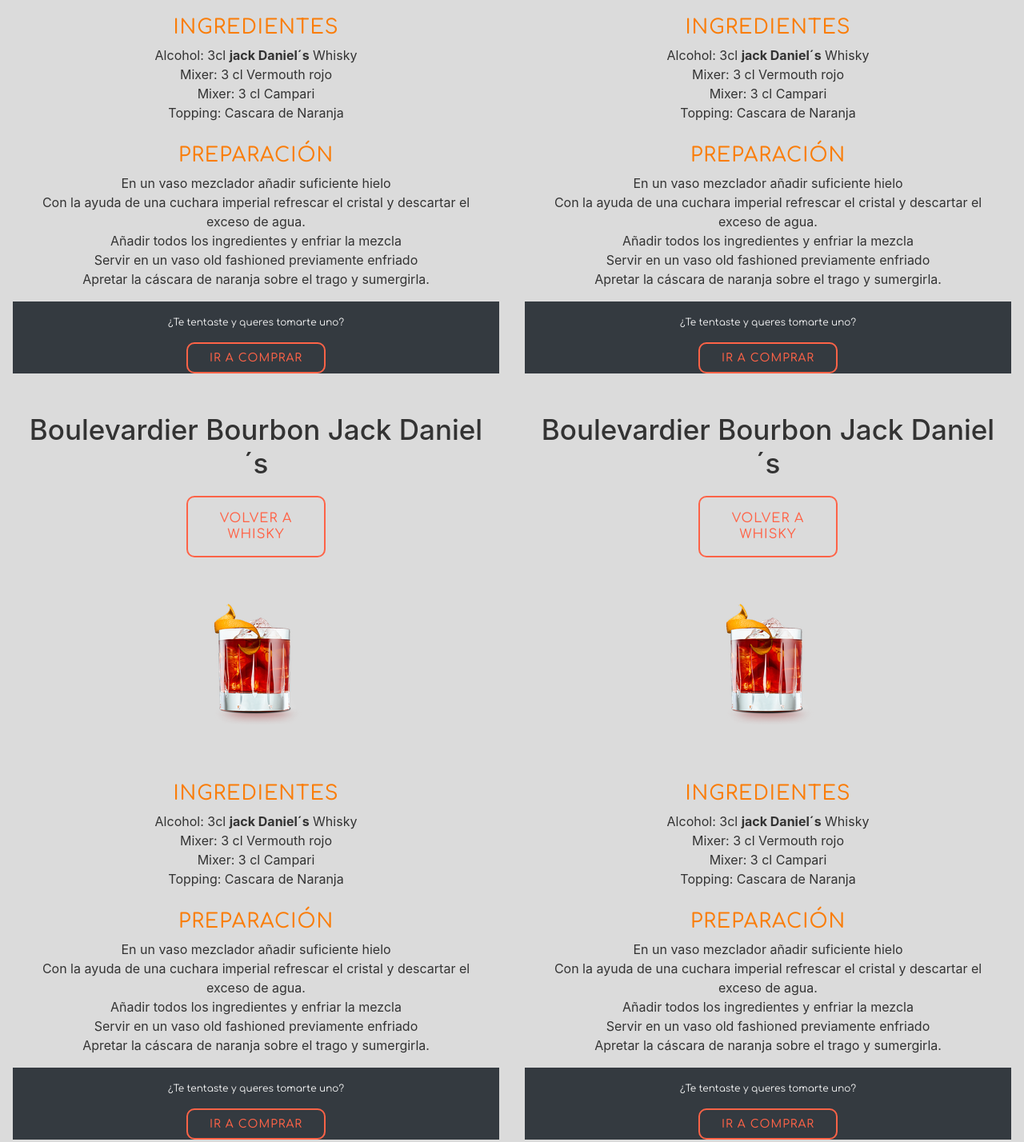
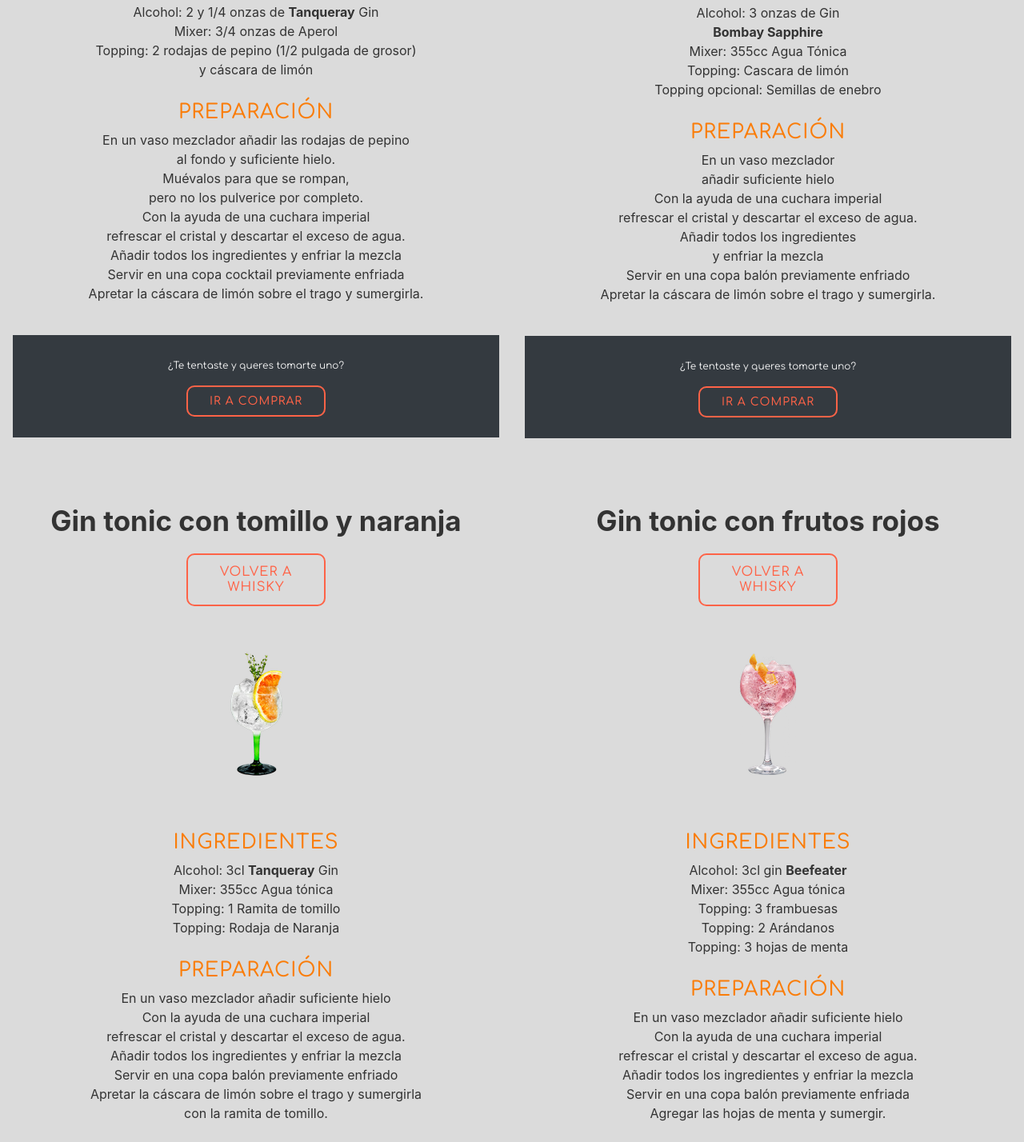
Before and after one commit to LeoSplendore/proyecto-final-coder, a website: page tragosCon-gin.html in a window 1280 px wide. Shown: the part 560-1988 px from the top of the page at 80% size. Drawn offline with nearby package versions, Linux system fonts and the light colour scheme.

Commit message:
completando pagina de tragos

```diff
--- a/scss/style.scss
+++ b/scss/style.scss
@@ -22,13 +22,14 @@
                 }
                 a{
                 @extend .boton-ir-a-comprar;
-                padding: 3%;
+                padding: 2%;
                 }
                 .contenedor-img-receta{
                     padding: 10%;
                 }
             }
             .container-receta-ingredientes{
+                margin-bottom: 40px;
                 h2{
                 color: #fa7d09;
                 }
@@ -36,16 +37,16 @@
                     list-style: none;
                     color: #333333;
                 }
+
             }
             .te-tentaste{
+                height: 8rem;
+                margin-bottom: 50px;
                 .pregunta{
                     p{
-                        padding-top: 3%;
+                        padding-top: 5%;
                         color: whitesmoke;
                     }
-                }
-                .boton-ir-a-comprar{
-                    margin-bottom: 3%;
                 }
             }
 
--- a/tragosCon-gin.html
+++ b/tragosCon-gin.html
@@ -65,28 +65,27 @@
             <div class="row">
                 <article class="articulo-cocktail col-xs-12 col-md-6 p-3 text-center">
                     <div class="container container-receta-img">
-                        <h1>Boulevardier Bourbon Jack Daniel´s</h1>
+                        <h1><strong>Archangel</strong></h1>
                         <a href="index.html#contenedor-columnas-Gin"><h6>Volver a Whisky</h6></a>
                         <div class="contenedor-img-receta">
-                            <img src="./img/Negroni_responsive.png" alt="Negroni">
+                            <img src="img/archangel-cocktail-responsive.png" alt="Archangel">
                         </div>
                     </div>
 
                     <div class="container container-receta-ingredientes">
                         <h2>Ingredientes</h2>
                         <ul class="list-ingredientes">
-                            <li>Alcohol: 3cl <strong>jack Daniel´s</strong>  Whisky</li>
-                            <li>Mixer: 3 cl Vermouth rojo</li>
-                            <li>Mixer: 3 cl Campari</li>
-                            <li>Topping: Cascara de Naranja</li>
+                            <li>Alcohol: 2 y 1/4 onzas de <strong>Tanqueray</strong> Gin</li>
+                            <li>Mixer: 3/4 onzas de Aperol</li>
+                            <li>Topping: 2 rodajas de pepino (1/2 pulgada de grosor) <br> y cáscara de limón</li>
                         </ul>
                         <h2>Preparación</h2>
                         <ol>
-                            <li>En un vaso mezclador añadir suficiente hielo</li>
-                            <li>Con la ayuda de una cuchara imperial refrescar el cristal y descartar el exceso de agua.</li>
+                            <li>En un vaso mezclador añadir las rodajas de pepino<br>al fondo y suficiente hielo. <br> Muévalos para que se rompan,<br>pero no los pulverice por completo.</li>
+                            <li>Con la ayuda de una cuchara imperial<br>refrescar el cristal y descartar el exceso de agua.</li>
                             <li>Añadir todos los ingredientes y enfriar la mezcla</li>
-                            <li>Servir en un vaso old fashioned previamente enfriado </li>
-                            <li>Apretar la cáscara de naranja sobre el trago y sumergirla.</li>
+                            <li>Servir en una copa cocktail previamente enfriada </li>
+                            <li>Apretar la cáscara de limón sobre el trago y sumergirla.</li>
                         </ol>
                     </div>
 
@@ -102,28 +101,28 @@
 
                 <article class="articulo-cocktail col-xs-12 col-md-6 p-3 text-center">
                     <div class="container container-receta-img">
-                        <h1>Boulevardier Bourbon Jack Daniel´s</h1>
+                        <h1><strong>Gin Tonic tradicional</strong></h1>
                         <a href="index.html#contenedor-columnas-Gin"><h6>Volver a Whisky</h6></a>
                         <div class="contenedor-img-receta">
-                            <img src="./img/Negroni_responsive.png" alt="Negroni">
+                            <img src="img/gin-and-tonic-sapphire-responsive.png" alt="Gin Tonic">
                         </div>
                     </div>
 
                     <div class="container container-receta-ingredientes">
                         <h2>Ingredientes</h2>
                         <ul class="list-ingredientes">
-                            <li>Alcohol: 3cl <strong>jack Daniel´s</strong>  Whisky</li>
-                            <li>Mixer: 3 cl Vermouth rojo</li>
-                            <li>Mixer: 3 cl Campari</li>
-                            <li>Topping: Cascara de Naranja</li>
+                            <li>Alcohol: 3 onzas de Gin <br><strong>Bombay Sapphire</strong></li>
+                            <li>Mixer: 355cc Agua Tónica</li>
+                            <li>Topping: Cascara de limón</li>
+                            <li>Topping opcional: Semillas de enebro</li>
                         </ul>
                         <h2>Preparación</h2>
                         <ol>
-                            <li>En un vaso mezclador añadir suficiente hielo</li>
-                            <li>Con la ayuda de una cuchara imperial refrescar el cristal y descartar el exceso de agua.</li>
-                            <li>Añadir todos los ingredientes y enfriar la mezcla</li>
-                            <li>Servir en un vaso old fashioned previamente enfriado </li>
-                            <li>Apretar la cáscara de naranja sobre el trago y sumergirla.</li>
+                            <li>En un vaso mezclador<br>añadir suficiente hielo</li>
+                            <li>Con la ayuda de una cuchara imperial<br>refrescar el cristal y descartar el exceso de agua.</li>
+                            <li>Añadir todos los ingredientes<br>y enfriar la mezcla</li>
+                            <li>Servir en una copa balón previamente enfriado </li>
+                            <li>Apretar la cáscara de limón sobre el trago y sumergirla.</li>
                         </ol>
                     </div>
 
@@ -139,28 +138,28 @@
 
                 <article class="articulo-cocktail col-xs-12 col-md-6 p-3 text-center">
                     <div class="container container-receta-img">
-                        <h1>Boulevardier Bourbon Jack Daniel´s</h1>
+                        <h1><strong>Gin tonic con tomillo y naranja</strong></h1>
                         <a href="index.html#contenedor-columnas-Gin"><h6>Volver a Whisky</h6></a>
                         <div class="contenedor-img-receta">
-                            <img src="./img/Negroni_responsive.png" alt="Negroni">
+                            <img src="img/gin-tonic-tomillo-naranja-responsive.png" alt="Tomillo y naranja">
                         </div>
                     </div>
 
                     <div class="container container-receta-ingredientes">
                         <h2>Ingredientes</h2>
                         <ul class="list-ingredientes">
-                            <li>Alcohol: 3cl <strong>jack Daniel´s</strong>  Whisky</li>
-                            <li>Mixer: 3 cl Vermouth rojo</li>
-                            <li>Mixer: 3 cl Campari</li>
-                            <li>Topping: Cascara de Naranja</li>
+                            <li>Alcohol: 3cl <strong>Tanqueray</strong> Gin</li>
+                            <li>Mixer: 355cc Agua tónica</li>
+                            <li>Topping: 1 Ramita de tomillo</li>
+                            <li>Topping: Rodaja de Naranja</li>
                         </ul>
                         <h2>Preparación</h2>
                         <ol>
                             <li>En un vaso mezclador añadir suficiente hielo</li>
-                            <li>Con la ayuda de una cuchara imperial refrescar el cristal y descartar el exceso de agua.</li>
+                            <li>Con la ayuda de una cuchara imperial<br>refrescar el cristal y descartar el exceso de agua.</li>
                             <li>Añadir todos los ingredientes y enfriar la mezcla</li>
-                            <li>Servir en un vaso old fashioned previamente enfriado </li>
-                            <li>Apretar la cáscara de naranja sobre el trago y sumergirla.</li>
+                            <li>Servir en una copa balón previamente enfriado </li>
+                            <li>Apretar la cáscara de limón sobre el trago y sumergirla <br> con la ramita de tomillo.</li>
                         </ol>
                     </div>
 
@@ -176,28 +175,29 @@
 
                 <article class="articulo-cocktail col-xs-12 col-md-6 p-3 text-center">
                     <div class="container container-receta-img">
-                        <h1>Boulevardier Bourbon Jack Daniel´s</h1>
+                        <h1><strong>Gin tonic con frutos rojos</strong></h1>
                         <a href="index.html#contenedor-columnas-Gin"><h6>Volver a Whisky</h6></a>
                         <div class="contenedor-img-receta">
-                            <img src="./img/Negroni_responsive.png" alt="Negroni">
+                            <img src="img/gin-tonic-frutos-rojos.png" alt="Frambuesas">
                         </div>
                     </div>
 
                     <div class="container container-receta-ingredientes">
                         <h2>Ingredientes</h2>
                         <ul class="list-ingredientes">
-                            <li>Alcohol: 3cl <strong>jack Daniel´s</strong>  Whisky</li>
-                            <li>Mixer: 3 cl Vermouth rojo</li>
-                            <li>Mixer: 3 cl Campari</li>
-                            <li>Topping: Cascara de Naranja</li>
+                            <li>Alcohol: 3cl gin <strong>Beefeater</strong></li>
+                            <li>Mixer: 355cc Agua tónica</li>
+                            <li>Topping: 3 frambuesas</li>
+                            <li>Topping: 2 Arándanos</li>
+                            <li>Topping: 3 hojas de menta</li>
                         </ul>
                         <h2>Preparación</h2>
                         <ol>
                             <li>En un vaso mezclador añadir suficiente hielo</li>
-                            <li>Con la ayuda de una cuchara imperial refrescar el cristal y descartar el exceso de agua.</li>
+                            <li>Con la ayuda de una cuchara imperial<br>refrescar el cristal y descartar el exceso de agua.</li>
                             <li>Añadir todos los ingredientes y enfriar la mezcla</li>
-                            <li>Servir en un vaso old fashioned previamente enfriado </li>
-                            <li>Apretar la cáscara de naranja sobre el trago y sumergirla.</li>
+                            <li>Servir en una copa balón previamente enfriada </li>
+                            <li>Agregar las hojas de menta y sumergir.</li>
                         </ol>
                     </div>
 
```
Also changed, not shown: tragosCon-ron.html (+5 -5 lines), tragosCon-whisky.html (+79 -79 lines), css/style.css, img/Negroni_Orange-Peel.png (deleted), img/archangel-cocktail-responsive.png (added), img/drink-glass-glassware-lemon-.jpg (deleted), img/gin-and-tonic-sapphire-responsive.png (added), img/gin-citrus-cocktail.jpg (deleted), img/gin-tonic-frutos-rojos.png (added), img/gin-tonic-tomillo-naranja-responsive.png (added), img/jagermeister.jpg (deleted), img/manhattan-rspnsv.png (added), img/mint-julep-whiskey-respnsv.png (added), img/whiskey-on-the-rocks-2.jpg (deleted), 1 more files.
